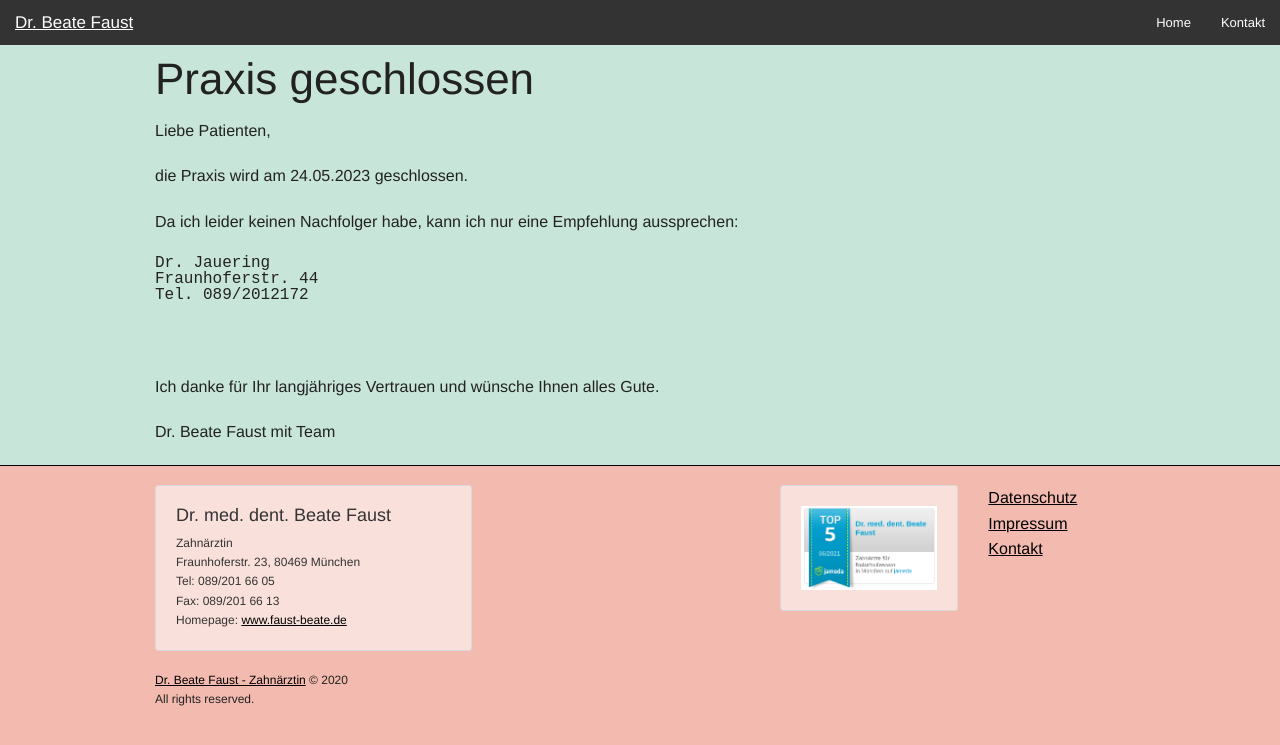
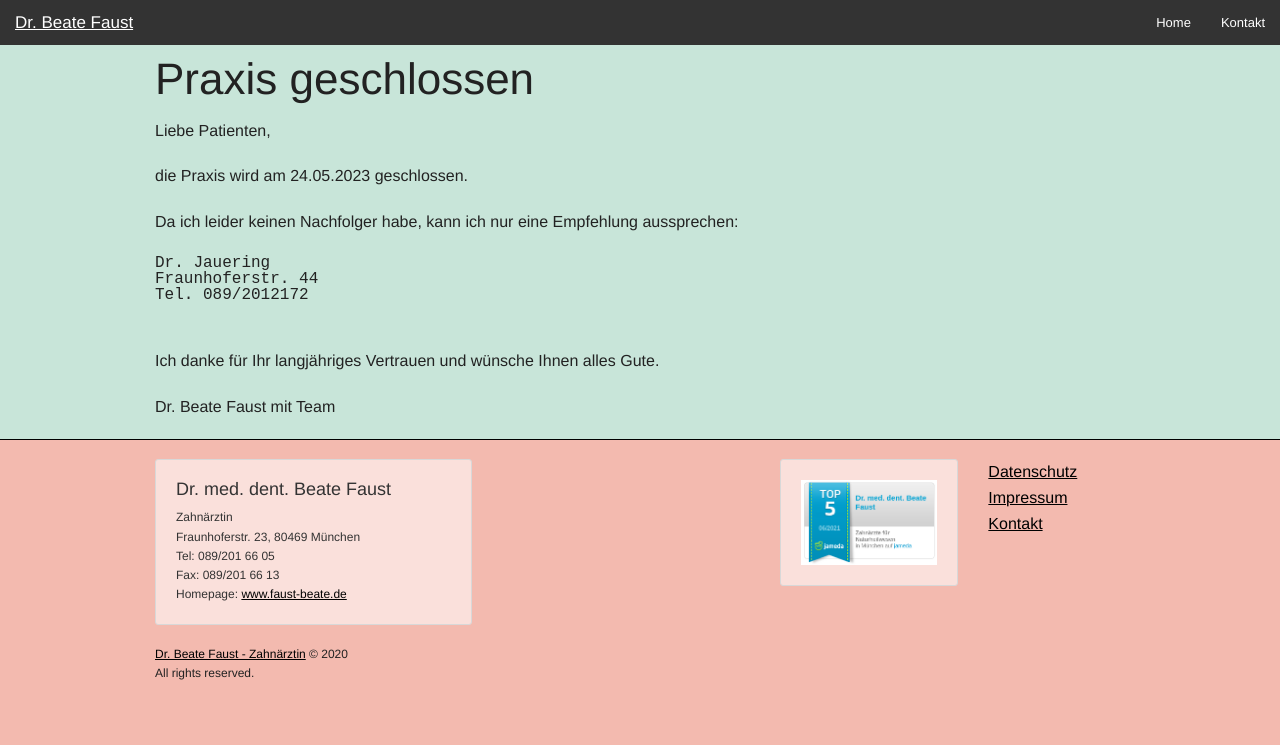
Before and after one commit to faust-beate/faust-beate.github.io, a Jekyll site: the page built from index.md, in a window 1280 px wide. Shown: the top 745 px of the page. Built offline with Jekyll 4.4.1, drawn with Linux system fonts in a browser that asks for light colours; our own code applies the rules of GitHub Pages for plain Markdown files.

Commit message:
Update index.md

```diff
--- a/index.md
+++ b/index.md
@@ -10,7 +10,7 @@ Da ich leider keinen Nachfolger habe, kann ich nur eine Empfehlung aussprechen:
 Dr. Jauering
 Fraunhoferstr. 44
 Tel. 089/2012172
-</pre><br><br>
+</pre><br>
 
 Ich danke für Ihr langjähriges Vertrauen und wünsche Ihnen alles Gute.
 
```
